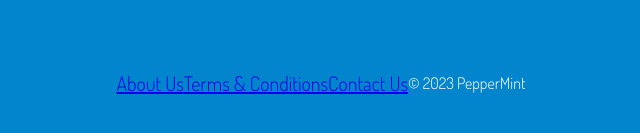
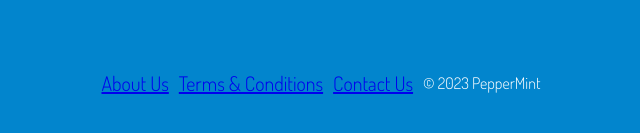
Before and after one commit to oslabs-beta/PepperMint, a React app: page /#/finaldraft in a window 1280 px wide. Shown: the part 667-800 px from the top of the page, 347-987 px from the left. Built offline with nearby package versions, Linux system fonts and the light colour scheme; a web font is replaced by a local one.

Commit message:
Fixed footer

```diff
--- a/src/components/SharedLayout/Footer.js
+++ b/src/components/SharedLayout/Footer.js
@@ -6,9 +6,9 @@
         <footer>
                 <nav className="footer-nav-centered">
                     <ul className="footer-links">
-                        <li><Link to="/about">About Us</Link></li>
-                        <li><Link to="/terms">Terms & Conditions</Link></li>
-                        <li><Link to="/contact">Contact Us</Link></li>
+                        <li><Link to="">About Us</Link></li>
+                        <li><Link to="">Terms & Conditions</Link></li>
+                        <li><Link to="">Contact Us</Link></li>
                     </ul>
                 </nav>
 
--- a/styles.css
+++ b/styles.css
@@ -223,6 +223,10 @@
     font-size: 20px;
 }
 
+ul.footer-links li {
+    padding-right: 10px;
+}
+
 /* Style for the dropdown button */
 .dropbtn {
     background-color: #3498db;
```
Also changed, not shown: src/styles.css (line endings or trailing spaces).
